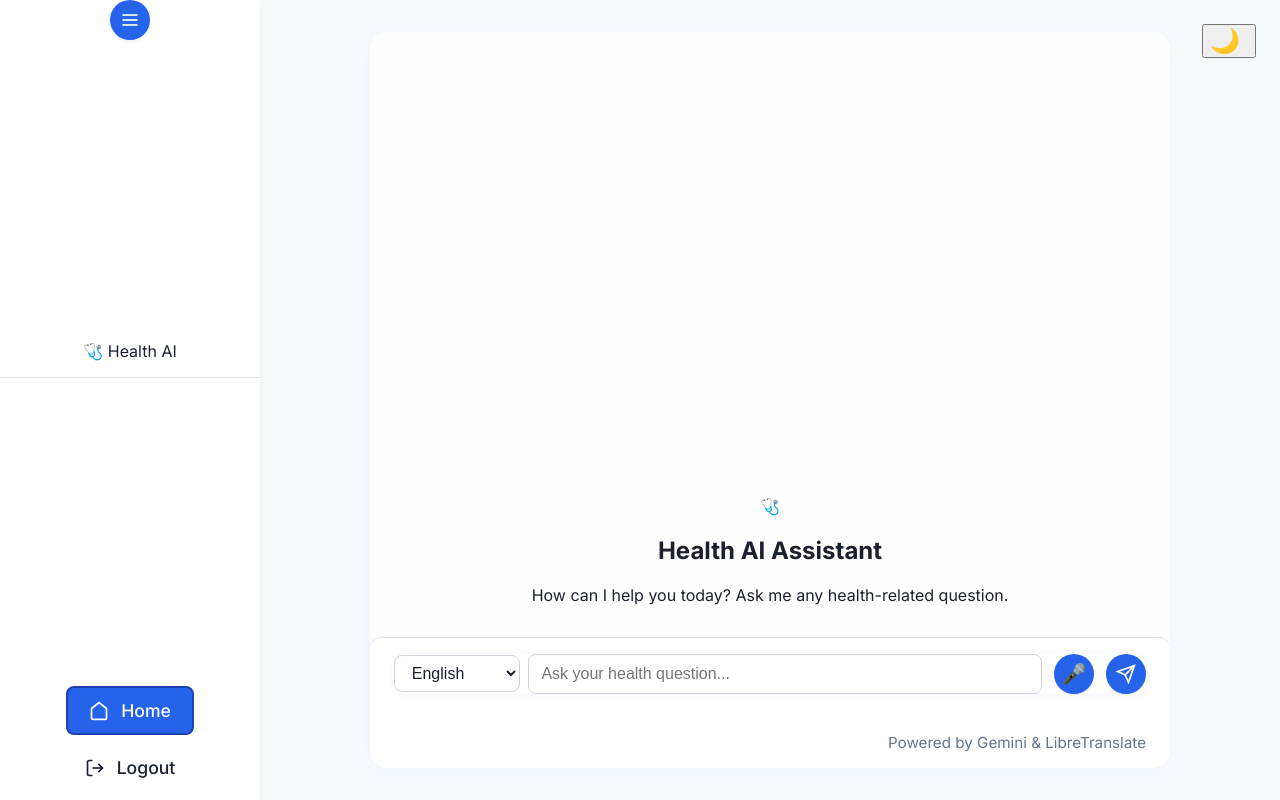
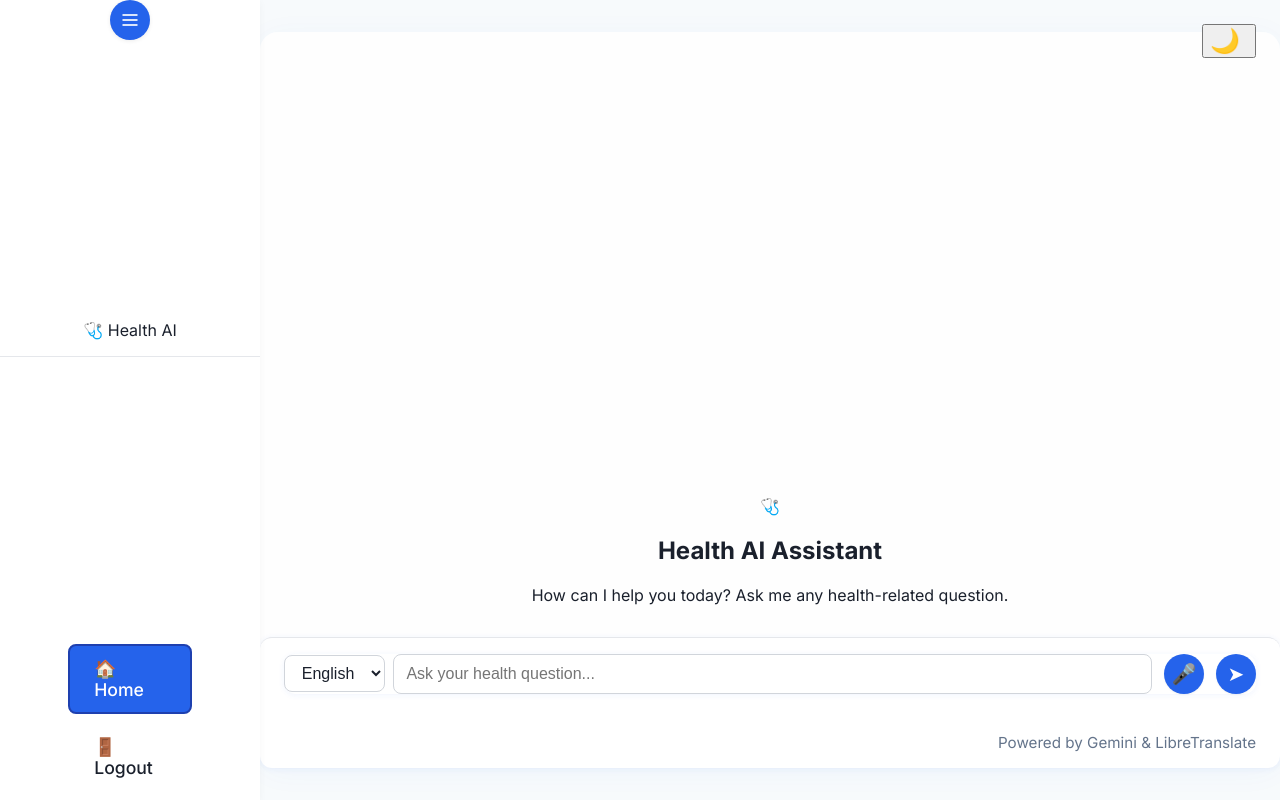
Before and after one commit to Sree-Meghana4/Arogyamitra, a Flask app: page /chat in a window 1280 px wide. Run offline with Flask 3, Linux system fonts and the light colour scheme; a user stored in the database is signed in.

Commit message:
made changes but need to add the scroll feature

```diff
--- a/app.py
+++ b/app.py
@@ -12,36 +12,37 @@
 app = Flask(__name__)
 app.secret_key = os.getenv("FLASK_SECRET", "your_secret_key")
 
-# Configuration variables
+# Configuration
 GEMINI_API_KEY = os.getenv("GEMINI_API_KEY")
 GEMINI_MODEL = "gemini-2.5-flash"
 SENDER_EMAIL = os.getenv("SENDER_EMAIL")
 APP_PASSWORD = os.getenv("APP_PASSWORD")
 
-# System prompt for Gemini
+# Updated system prompt for conversational behavior
 SYSTEM_PROMPT = {
     "role": "user",
-    "parts": [{"text": (
-        "You are a multilingual medical assistant. Maintain conversation context across exchanges. "
-        "Use patient's symptom history from previous messages. Never repeat previously answered questions.\n\n"
-        "FORMAT:\n\n"
-        "🏪 Health Issue Classification:\n"
-        "Line 1: Risk level - LOW / MEDIUM / HIGH / EMERGENCY.\n"
-        "Line 2: If HIGH or EMERGENCY, say: ⚠ EMERGENCY. Visit a hospital immediately. An alert email has been sent.\n\n"
-        "🧠 Description:\n"
-        "Line 1: Summarize their issue with context from previous messages.\n"
-        "Line 2: Mention the body system possibly affected.\n\n"
-        "✅ Precautions:\n"
-        "Line 1: A quick home remedy or first step.\n"
-        "Line 2: A second practical precaution.\n\n"
-        "💊 Medicines:\n"
-        "Line 1: Suggest OTC medicines.\n"
-        "Line 2: Mention brand names if applicable.\n\n"
-        "If user says 'hello', greet them kindly without using this format."
-    )}]
+    "parts": [{
+        "text": (
+            "You are a highly intelligent, empathetic medical assistant chatbot talking one-on-one with a patient.\n"
+            "Your goal is to understand the user's symptoms by asking at least three relevant follow-up questions before you give any medical conclusion.\n\n"
+            "After you have received clear answers to at least three questions, you can give a structured response in this format **without saying 'Line 1', 'Line 2', or using asterisks**:\n\n"
+            "🏪 Health Issue Classification:\n"
+            "Risk level - LOW / MEDIUM / HIGH / EMERGENCY.\n"
+            "If HIGH or EMERGENCY, also say: ⚠ EMERGENCY. Visit a hospital immediately. An alert email has been sent.\n\n"
+            "🧠 Description:\n"
+            "Summarize the user's condition in simple language, considering their answers and history.\n"
+            "Mention which part or system of the body is affected.\n\n"
+            "✅ Precautions:\n"
+            "Give one or two home remedies, safety measures, or practical actions they can take immediately.\n\n"
+            "💊 Medicines:\n"
+            "If possible, suggest over-the-counter (OTC) medicines and mention popular brand names.\n\n"
+            "Until enough information is available, do not give any diagnosis or full-format response. Just continue asking short, polite, and relevant questions like a real doctor.\n"
+            "Use simple, supportive, and conversational language. Never include placeholder words like 'Line 1', 'Line 2', or '*'.\n"
+            "Avoid medical jargon. Keep it human-like and friendly. Do not repeat or summarize user messages."
+        )
+    }]
 }
 
-# Language-wise email templates
 EMAIL_TEMPLATES = {
     "en": {
         "subject": "Health Emergency Alert - HIGH Risk",
@@ -106,7 +107,7 @@
         if user and check_password_hash(user['password'], password):
             session['user_email'] = email
             session['user_name'] = user['name']
-            session['conversation_history'] = []  # Initialize conversation history
+            session['conversation_history'] = []
             return redirect('/chat')
         else:
             return render_template('login.html', error="Invalid credentials")
@@ -115,6 +116,7 @@
 @app.route('/chat')
 def chat_page():
     if 'user_email' in session:
+        session['conversation_history'] = []
         return render_template('index.html', name=session.get('user_name'))
     return redirect('/login')
 
@@ -135,28 +137,22 @@
     if not user_message:
         return jsonify({"reply": "⚠️ Please type a message.", "reply_lang": lang_code})
 
-    # Initialize conversation history if missing
     if 'conversation_history' not in session:
         session['conversation_history'] = []
 
-    # Add user message to history
     session['conversation_history'].append({"role": "user", "content": user_message})
     session.modified = True
 
-    # Process query with full history
     reply = process_multilingual_query(user_message, lang_code, session['conversation_history'])
 
-    # Add bot response to history
     session['conversation_history'].append({"role": "assistant", "content": reply})
     session.modified = True
 
-    # Enforce history length limit (last 4 exchanges)
     if len(session['conversation_history']) > 8:
         session['conversation_history'] = session['conversation_history'][-8:]
 
     reply_html = reply.replace("\n", "<br>")
 
-    # Emergency detection
     if ("Risk level - HIGH" in reply or "Risk level - EMERGENCY" in reply):
         send_email(session['user_email'], session['user_name'], lang_code)
 
@@ -179,15 +175,13 @@
     except:
         return "⚠️ Translation failed."
 
-    # Build conversation context
     conversation = [SYSTEM_PROMPT]
-    for exchange in history[:-1]:  # All except current message
+    for exchange in history[:-1]:
         conversation.append({
             "role": "user" if exchange["role"] == "user" else "model",
             "parts": [{"text": exchange["content"]}]
         })
 
-    # Add current query
     conversation.append({"role": "user", "parts": [{"text": translated_query}]})
 
     reply = ask_gemini(conversation)
--- a/static/style.css
+++ b/static/style.css
@@ -54,8 +59,8 @@
    ============================== */
 .app-container {
   display: flex;
-  min-height: 100vh;
   height: 100vh;
+  min-height: 0;
 }
 
 .sidebar {
@@ -182,7 +187,7 @@
   display: flex;
   flex-direction: column;
   height: 100vh;
-  min-height: 100vh;
+  min-height: 0;
   background: var(--background);
   transition: background 0.2s;
 }
@@ -197,9 +202,7 @@
   flex-direction: column;
   justify-content: flex-end;
   height: 100%;
-  width: 100%;
-  max-width: 800px;
-  margin: 0 auto;
+  min-height: 0;
 }
 
 .chat-container {
@@ -214,7 +217,6 @@
   background: rgba(255,255,255,0.85);
   margin-top: 2rem;
   margin-bottom: 2rem;
-  overflow: hidden;
 }
 
 body.dark .chat-container {
@@ -224,14 +226,28 @@
 
 .chat-content {
   flex: 1 1 0%;
+  overflow-y: auto;
+  min-height: 0;
+  max-height: unset;
   display: flex;
   flex-direction: column;
   justify-content: flex-end;
   padding: 2rem 1.5rem 1rem 1.5rem;
-  overflow-y: auto;
   gap: 1.2rem;
-  min-height: 0;
-  max-height: 70vh;
+  scrollbar-width: thin;
+  scrollbar-color: var(--primary) #e0e7ef;
+}
+
+.chat-content::-webkit-scrollbar {
+  width: 8px;
+}
+.chat-content::-webkit-scrollbar-thumb {
+  background: var(--primary);
+  border-radius: 6px;
+}
+.chat-content::-webkit-scrollbar-track {
+  background: #e0e7ef;
+  border-radius: 6px;
 }
 
 .chat-content.has-messages {
@@ -741,3 +757,12 @@
 .sidebar.closed > *:not(.sidebar-toggle) {
   display: none !important;
 }
+
+.chat-content-wrapper {
+  flex: 1;
+  overflow-y: auto;
+  height: 100%;
+  max-height: 100%;
+  display: flex;
+  flex-direction: column;
+}
--- a/templates/index.html
+++ b/templates/index.html
@@ -1,3 +1,4 @@
+<!-- index.html -->
 <!DOCTYPE html>
 <html lang="en">
 <head>
@@ -14,10 +15,8 @@
     </button>
   </div>
   <div class="app-container">
-    <!-- Sidebar -->
     <aside class="sidebar" id="sidebar">
-      <button id="sidebar-toggle" class="sidebar-toggle" aria-label="Toggle sidebar" tabindex="0">
-        <!-- Hamburger icon -->
+      <button id="sidebar-toggle" class="sidebar-toggle" aria-label="Toggle sidebar">
         <svg width="20" height="20" viewBox="0 0 24 24" fill="none" stroke="currentColor" stroke-width="2">
           <line x1="3" y1="6" x2="21" y2="6"></line>
           <line x1="3" y1="12" x2="21" y2="12"></line>
@@ -32,69 +31,39 @@
       </div>
       <nav class="sidebar-nav">
         <ul>
-          <li>
-            <a href="/chat" class="nav-item active" tabindex="0">
-              <svg width="20" height="20" viewBox="0 0 24 24" fill="none" stroke="currentColor" stroke-width="2">
-                <path d="m3 9 9-7 9 7v11a2 2 0 0 1-2 2H5a2 2 0 0 1-2-2z"></path>
-              </svg>
-              <span class="nav-text">Home</span>
-            </a>
-          </li>
-          <li>
-            <a href="/logout" class="nav-item" tabindex="0">
-              <svg width="20" height="20" viewBox="0 0 24 24" fill="none" stroke="currentColor" stroke-width="2">
-                <path d="M9 21H5a2 2 0 0 1-2-2V5a2 2 0 0 1 2-2h4"></path>
-                <polyline points="16,17 21,12 16,7"></polyline>
-                <line x1="21" y1="12" x2="9" y2="12"></line>
-              </svg>
-              <span class="nav-text">Logout</span>
-            </a>
-          </li>
+          <li><a href="/chat" class="nav-item active">🏠 Home</a></li>
+          <li><a href="/logout" class="nav-item">🚪 Logout</a></li>
         </ul>
       </nav>
     </aside>
     <div class="sidebar-overlay" id="sidebar-overlay"></div>
-    <!-- Chat UI -->
-    <main class="chat-area" role="main">
+    <main class="chat-area">
       <div class="chat-wrapper">
         <div class="chat-container">
-          <div id="chat-box" class="chat-content" aria-live="polite">
-            <div class="welcome-message">
-              <div class="welcome-icon">🩺</div>
-              <h2>Health AI Assistant</h2>
-              <p>How can I help you today? Ask me any health-related question.</p>
+          <div class="chat-content-wrapper">
+            <div id="chat-box" class="chat-content" aria-live="polite">
+              <div class="welcome-message">
+                <div class="welcome-icon">🩺</div>
+                <h2>Health AI Assistant</h2>
+                <p>How can I help you today? Ask me any health-related question.</p>
+              </div>
             </div>
           </div>
           <form class="chat-input-container" id="chat-form" autocomplete="off">
             <div class="input-wrapper" style="position:relative;">
-              <label for="lang-selector" class="visually-hidden">Select language</label>
-              <select id="lang-selector" title="Choose language" aria-label="Language selector">
-                <option value="en" lang="en">English</option>
-                <option value="hi" lang="hi">Hindi</option>
-                <option value="te" lang="te">Telugu</option>
-                <option value="ta" lang="ta">Tamil</option>
-                <option value="kn" lang="kn">Kannada</option>
-                <option value="ml" lang="ml">Malayalam</option>
-                <option value="bn" lang="bn">Bengali</option>
-                <option value="mr" lang="mr">Marathi</option>
-                <option value="ur" lang="ur">Urdu</option>
-                <option value="gu" lang="gu">Gujarati</option>
+              <select id="lang-selector">
+                <option value="en">English</option>
+                <option value="hi">Hindi</option>
+                <option value="te">Telugu</option>
               </select>
-              <input type="text" id="user-input" placeholder="Ask your health question..." aria-label="User input" required autocomplete="off" />
-              <button type="button" id="clear-voice-btn" aria-label="Clear input">&times;</button>
-              <button type="button" id="mic-btn" aria-label="Voice input" tabindex="0">🎤</button>
-              <button type="button" id="stop-voice-btn" aria-label="Stop voice input" style="display:none;">⏹️</button>
-              <button id="send-btn" type="submit" aria-label="Send" tabindex="0">
-                <svg width="20" height="20" viewBox="0 0 24 24" fill="none" stroke="currentColor" stroke-width="2">
-                  <line x1="22" y1="2" x2="11" y2="13"></line>
-                  <polygon points="22,2 15,22 11,13 2,9 22,2"></polygon>
-                </svg>
-              </button>
+              <input type="text" id="user-input" placeholder="Ask your health question..." required autocomplete="off" />
+              <button type="button" id="clear-voice-btn">✖</button>
+              <button type="button" id="mic-btn">🎤</button>
+              <button type="button" id="stop-voice-btn" style="display:none;">⏹️</button>
+              <button id="send-btn" type="submit">➤</button>
             </div>
             <div class="input-error" id="input-error"></div>
-            <div class="input-footer">
-              <span>Powered by Gemini &amp; LibreTranslate</span>
-            </div>
+            <div class="input-footer"><span>Powered by Gemini & LibreTranslate</span></div>
           </form>
         </div>
       </div>
```
Also changed, not shown: other parts of static/style.css (+20 -15 lines), static/script.js (+46 -85 lines).
